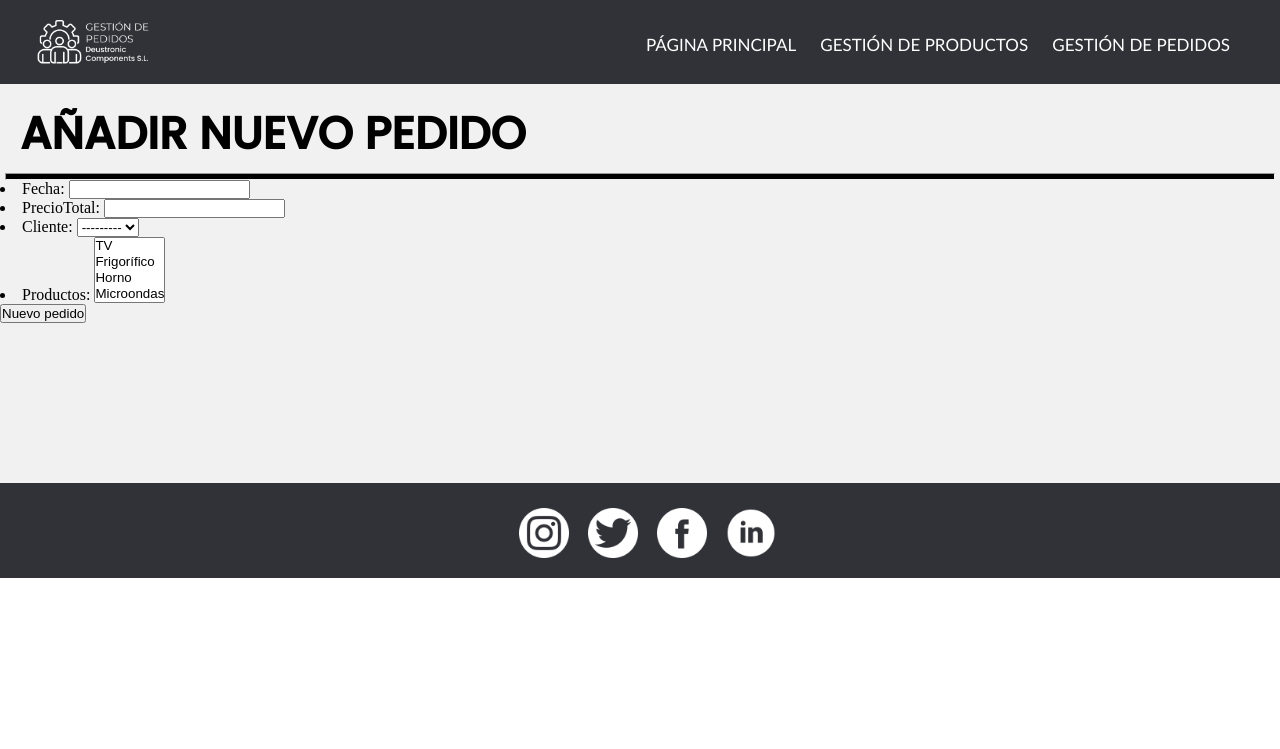
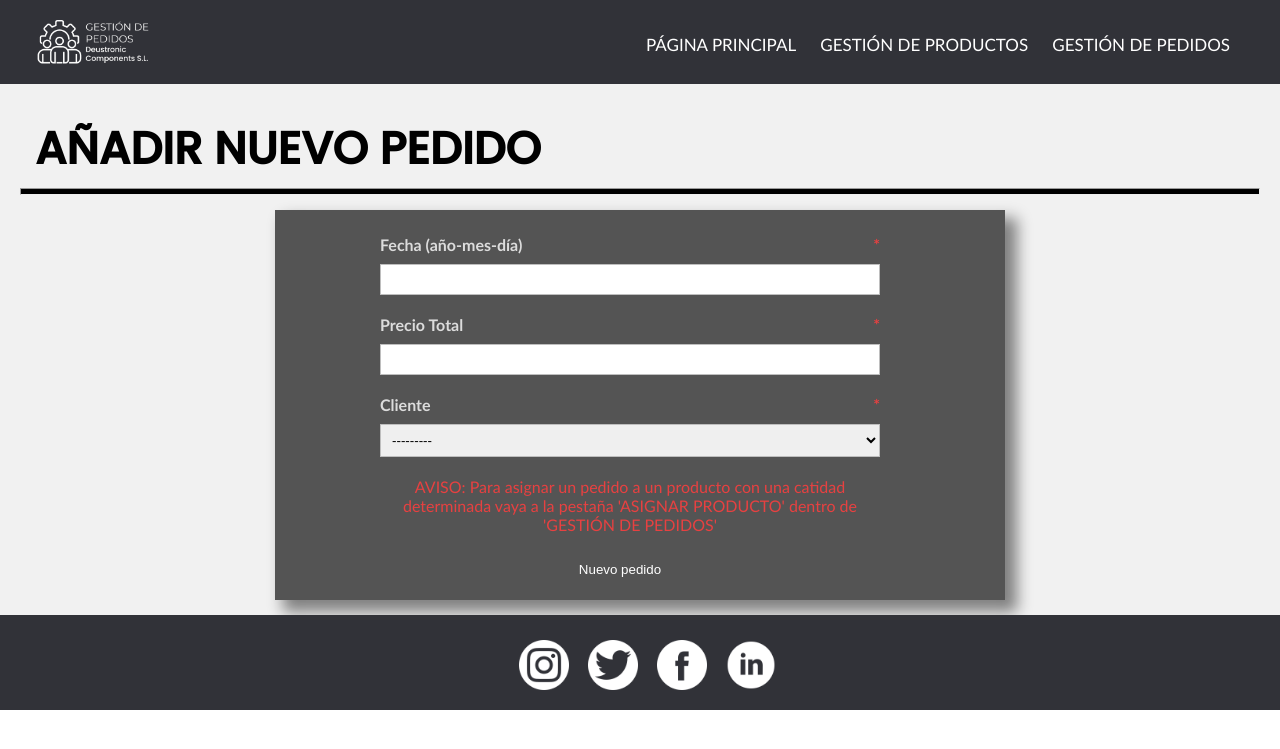
Before and after one commit to asier-vega-gutierrez/Gestion_De_Pedidos, a Django app: page /gestionDePedidos/anyadirPedido/ in a window 1280 px wide. Shown: the top 749 px of the page. Run offline with Django 3.2, Linux system fonts and the light colour scheme; data comes from the database, SQL or seed files in the repository; both versions use the stored data as it was after the commit.

Commit message:
CSS y retoques formularios

```diff
--- a/appGestionDePedidos/forms.py
+++ b/appGestionDePedidos/forms.py
@@ -5,13 +5,13 @@ from .models import *
 class ProductoAnyadirForm(forms.ModelForm):
     class Meta:
         model = Producto
-        exclude = ['componentes']
+        fields = '__all__'
 
 #clase formulario para los pedidos, cargamos todos los campos de dicho modelo
 class PedidoAnyadirForm(forms.ModelForm):
     class Meta:
         model = Pedido
-        fields = '__all__'
+        exclude = ['productos']
 
 class PedidoProductoAnyadirForm(forms.ModelForm):
     class Meta:
--- a/appGestionDePedidos/static/CSS/style.css
+++ b/appGestionDePedidos/static/CSS/style.css
@@ -99,7 +99,8 @@
 /*ELEMENTOS COMUNES PARA TODAS LAS PÁGINAS --> IGUAL PARA TODOS*/
 main{
     background-color: rgb(241, 241, 241);
-    min-height: 483px;
+    min-height: 521px;
+    padding: 15px;
 }
 
 main h2{
@@ -254,8 +255,8 @@ main h2{
 .detalle table{
     border-collapse: collapse;
     border-spacing: 0;
-    border: 4px solid black;
-    font-family: "calibri", Verdana, Geneva, Tahoma, sans-serif;;
+    box-shadow: 10px 10px 14px 2px rgba(0,0,0,0.47);
+    font-family: "calibri", Verdana, Geneva, Tahoma, sans-serif;
     font-size: 20px;
     color: gainsboro;
     width: 700px;
@@ -289,6 +290,99 @@ main h2{
 }
 
 
-#formulario{
-    padding-top: 100px;
+form{
+    padding: 15px;
+    width: 700px;
+    margin: auto;
+    margin-top: 15px;
+    background-color: rgba(0, 0, 0, .65);
+    color: gainsboro;
+    font-family: "calibri", Verdana, Geneva, Tahoma, sans-serif;
+    box-shadow: 10px 10px 14px 2px rgba(0,0,0,0.47);
 }
+
+.formularios{
+    padding-left: 80px;
+}
+
+.formularios li{
+    list-style: none;
+    padding: 10px;
+    display: block;
+}
+
+.formularios label{
+	padding-bottom:10px;
+	display:block;
+	font-weight: bold;
+    margin: auto;
+}
+
+.formularios input[type=text],
+.formularios input[type=date],
+.formularios input[type=number],
+.formularios input[type=email],
+textarea,
+select{
+    width: 500px;
+	box-sizing: border-box;
+	-webkit-box-sizing: border-box;
+	-moz-box-sizing: border-box;
+	border:1px solid #BEBEBE;
+	padding: 7px;
+	margin:0px;
+	-webkit-transition: all 0.30s ease-in-out;
+	-moz-transition: all 0.30s ease-in-out;
+	-ms-transition: all 0.30s ease-in-out;
+	-o-transition: all 0.30s ease-in-out;
+	outline: none;
+}
+
+textarea{
+    resize:none;
+    overflow: scroll;
+}
+
+.formularios input[type=text]:focus,
+.formularios input[type=date]:focus,
+.formularios input[type=number]:focus,
+.formularios input[type=email]:focus,
+.formularios textarea:focus,
+.formularios select:focus{
+	-moz-box-shadow: 0 0 8px #88D5E9;
+	-webkit-box-shadow: 0 0 8px #88D5E9;
+	box-shadow: 0 0 8px #88D5E9;
+	border: 1px solid #88D5E9;
+}
+
+form p{
+    width: 500px;
+    margin-left: 80px;
+    text-align: center;
+    padding: 10px;
+}
+
+.aviso{
+    color: rgb(231, 65, 65);
+}
+
+.formularios .required{
+    color: rgb(231, 65, 65);
+    float: right;
+    padding-right: 100px;
+}
+
+input[type=submit]{
+    margin-top: 10px;
+    margin-left: 180px;
+    width: 300px;
+	background: none;
+	padding: 8px 15px 8px 15px;
+	border: none;
+	color: white;
+    transition: background 1s;
+}
+
+input[type=submit]:hover{
+    background: rgba(0, 0, 0, .65);
+}
--- a/appGestionDePedidos/templates/anyadirPedido.html
+++ b/appGestionDePedidos/templates/anyadirPedido.html
@@ -8,12 +8,26 @@
         <hr>
     </header>
 
-    <div class="formularios">
-        <form action="{% url 'anyadirPedido' %}" method="post">
-            {% csrf_token %}
-            {{ form.as_ul }}
-            {{ form_compone.as_ul }}
-            <input type="submit" value="Nuevo pedido">
-        </form>
-    </div>
+
+    <form action="{% url 'anyadirPedido' %}" method="post">
+        {% csrf_token %}
+        <ul class="formularios">
+            <li>
+                <label for="id_Fecha">Fecha (año-mes-día) <span class="required">*</span></label>
+                {{ form.fecha }}
+            </li>
+            <li>
+                <label for="id_precioTotal">Precio Total<span class="required">*</span></label>
+                {{ form.precioTotal }}
+            </li>
+            <li>
+                <label for="id_cliente">Cliente <span class="required">*</span></label>
+                {{ form.cliente }}
+            </li>
+        </ul>
+
+        <p class = "aviso">AVISO: Para asignar un pedido a un producto con una catidad determinada vaya a la pestaña 'ASIGNAR PRODUCTO' dentro de 'GESTIÓN DE PEDIDOS'</p>
+
+        <input type="submit" value="Nuevo pedido">
+    </form>
 {% endblock %}
--- a/appGestionDePedidos/templates/eliminarPedido.html
+++ b/appGestionDePedidos/templates/eliminarPedido.html
@@ -11,7 +11,7 @@
     <div class = "formularios">
         <form method="POST" action=".">
             {% csrf_token %}
-            <p>Esta seguro que desea eliminar {{ pedido.fecha }}?</p>
+            <p>Está seguro que desea eliminar: {{ pedido.fecha }}?</p>
             <input type="submit" value="Eliminar">
         </form>
     </div>
--- a/appGestionDePedidos/templates/eliminarProducto.html
+++ b/appGestionDePedidos/templates/eliminarProducto.html
@@ -11,7 +11,7 @@
     <div class = "formularios">
         <form method="POST" action=".">
             {% csrf_token %}
-            <p>Esta seguro que desea eliminar {{ producto.nombre }}?</p>
+            <p>Está seguro que desea eliminar: {{ producto.nombre }}?</p>
             <input type="submit" value="Eliminar">
         </form>
     </div>
--- a/appGestionDePedidos/views.py
+++ b/appGestionDePedidos/views.py
@@ -31,12 +31,11 @@ class PedidoDetailView(DetailView):
         template_name = 'detallePedido.html'
         context_object_name = 'detalle_pedido'
 
+#Vista basada en clases que muestra un formulario para crear un producto, volver a mostrar el formulario con errores de validación (si los hay) y guardar el producto. La relación Pedido - Producto se deberá hacer en otro formulario debido al atributo 'cantidad'. La relación Producto - Componente se guarda al realizar este formulario.
 class AnyadirProductoForm(CreateView):
-        model = Producto
+        form_class = ProductoAnyadirForm
         template_name = 'anyadirProducto.html'
         success_url = reverse_lazy('pagPrincipal')
-
-        fields = '__all__'
 
         def form_valid(self, form):
                 self.object = form.save(commit=False)
@@ -47,70 +46,16 @@ class AnyadirProductoForm(CreateView):
                         consta.producto = self.object
                         consta.componente = componentes
                         consta.save()
+
                 return super(AnyadirProductoForm, self).form_valid(form)
 
-'''
-class AnyadirProductoForm(View):
-        def get(self, request, *args, **kwargs):
-                form = ProductoAnyadirForm()
-                context = {'form': form}
-                return render(request, 'anyadirProducto.html', context)
-
-        def post(self, request, *args, **kwargs):
-                form = ProductoAnyadirForm(request.POST)
-                if form.is_valid():
-                        producto = Producto()
-                        producto.nombre = form.cleaned_data['nombre']
-                        producto.precio = form.cleaned_data['precio']
-                        producto.categoria = form.cleaned_data['categoria']
-                        producto.descripcion = form.cleaned_data['descripcion']
-                        producto.save()
-                        # Volvemos a la lista de departamentos
-                        return redirect('pagPrincipal')
-
-                return render(request, 'anyadirProducto.html', {'form': form})
-'''
-
+#Vista basada en clases que muestra un formulario para crear un pedido, volver a mostrar el formulario con errores de validación (si los hay) y guardar el pedido. La relación Pedido - Producto se deberá hacer en otro formulario debido al atributo 'cantidad'.
 class AnyadirPedidoForm(CreateView):
-        model = Pedido
+        form_class = PedidoAnyadirForm
         template_name = 'anyadirPedido.html'
         success_url = reverse_lazy('pagPrincipal')
 
-        fields = '__all__'
-
-        def form_valid(self, form):
-                self.object = form.save(commit=False)
-                self.object.save()
-
-                for productos in form.cleaned_data['productos']:
-                        compone = Compone()
-                        compone.pedido = self.object
-                        compone.producto = productos
-                        compone.cantidad = form.cleaned_data['cantidad']
-                        compone.save()
-                return super(AnyadirPedidoForm, self).form_valid(form)
-
-'''
-class AnyadirPedidoForm(View):
-        def get(self, request, *args, **kwargs):
-                form = PedidoAnyadirForm()
-                context = {'form': form}
-                return render(request, 'anyadirPedido.html', context)
-
-        def post(self, request, *args, **kwargs):
-                form = PedidoAnyadirForm(request.POST)
-                if form.is_valid():
-                        pedido = Pedido()
-                        pedido.fecha = form.DateField['fecha']
-                        pedido.precioTotal = form.cleaned_data['nombre']
-                        pedido.cliente = form.cleaned_data['cliente']
-                        pedido.productos = form.cleaned_data['productos']
-                        pedido.save()
-                        # Volvemos a la lista de departamentos
-                        return redirect('pagPrincipal')
-                return render(request, 'anyadirPedido.html', {'form': form})
-'''
-
+#Vista basada en clases que muestra un formulario para asignar un pedido a un producto con su cantidad mediante la función 'get', volver a mostrar el formulario con errores de validación (si los hay) y guardar la relación a través de la función 'post'.
 class AnyadirPedidoProductoForm(View):
         def get(self, request, *args, **kwargs):
                 form = PedidoProductoAnyadirForm()
@@ -129,6 +74,7 @@ class AnyadirPedidoProductoForm(View):
                         return redirect('pagPrincipal')
                 return render(request, 'anyadirPedidoProducto.html', {'form': form})
 
+#Vista basada en clases que muestra un formulario para asignar un componente a un producto mediante la función 'get', volver a mostrar el formulario con errores de validación (si los hay) y guardar la relación a través de la función 'post'.
 class AnyadirComponenteProductoForm(View):
         def get(self, request, *args, **kwargs):
                 form = ComponenteProductoAnyadirForm()
```
Also changed, not shown: appGestionDePedidos/templates/anyadirComponenteProductoForm.html (+15 -7 lines), appGestionDePedidos/templates/anyadirPedidoProducto.html (+19 -7 lines), appGestionDePedidos/templates/anyadirProducto.html (+7 -5 lines), appGestionDePedidos/templates/modificarPedido.html (+19 -9 lines), appGestionDePedidos/templates/modificarProducto.html (+28 -9 lines), db.sqlite3.
